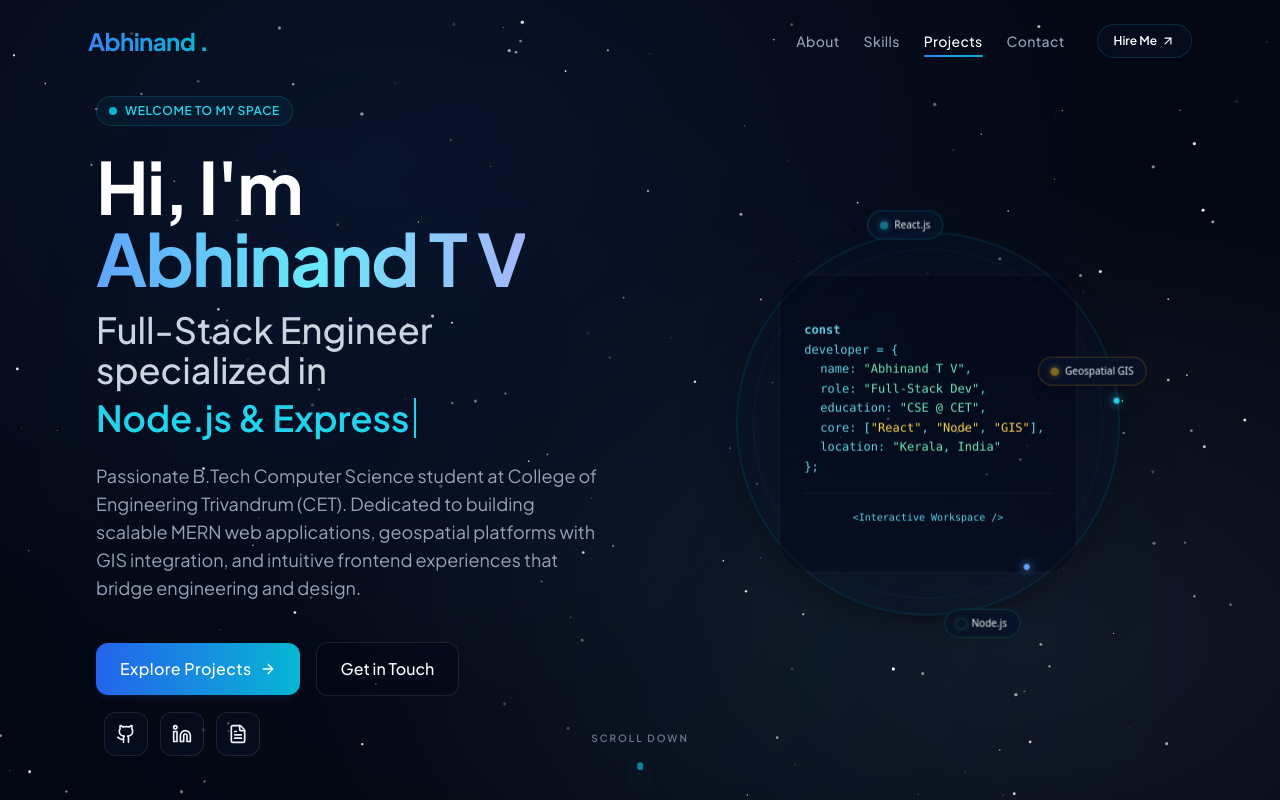
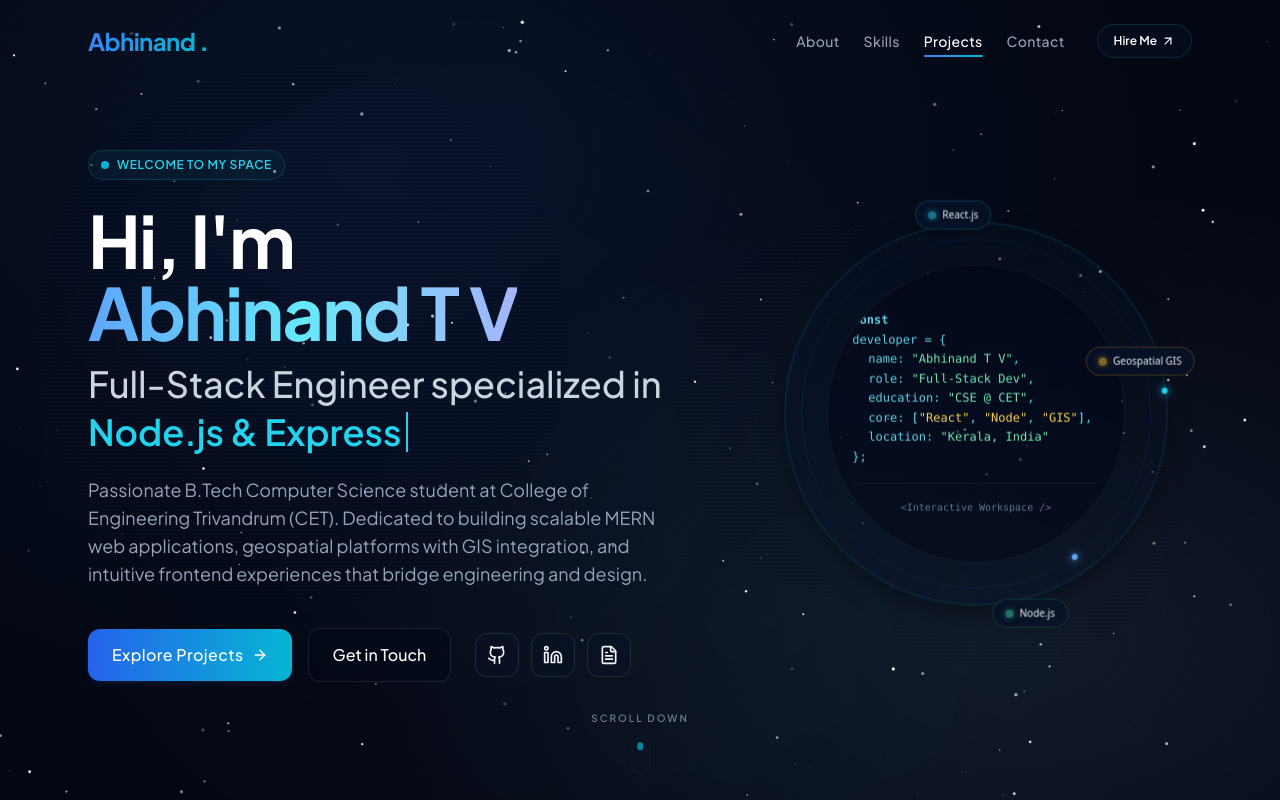
Before and after one commit to abhinand-ab/Portfolio, a React (Create React App) app: page / in a window 1280 px wide. Shown: the top 800 px of the page. Built offline with nearby package versions, Linux system fonts and the light colour scheme.

Commit message:
Small correction

```diff
--- a/src/components/Hero.jsx
+++ b/src/components/Hero.jsx
@@ -46,17 +46,17 @@ export default function Hero() {
     }, [displayedText, isDeleting, currentTechIndex, typingSpeed]);
 
     return (
-        <section id="home" className="relative min-h-screen flex items-center justify-center pt-24 pb-16 bg-transparent grain">
+        <section id="home" className="relative min-h-screen flex items-center justify-center pt-24 pb-16 overflow-hidden bg-transparent grain">
 
             {/* Decorative Nebula Elements */}
             <div className="absolute top-[20%] left-[10%] w-[350px] h-[350px] bg-[#0c4a6e]/5 rounded-full blur-[100px] animate-pulse" />
             <div className="absolute bottom-[20%] right-[10%] w-[300px] h-[300px] bg-[#1e1b4b]/5 rounded-full blur-[90px] animate-pulse-slow" />
             <div className="absolute top-[40%] right-[25%] w-[180px] h-[180px] bg-[#083344]/5 rounded-full blur-[70px]" />
 
-            <div className="max-w-[1500px] mx-auto px-16 sm:px-24 w-full grid grid-cols-1 lg:grid-cols-2 gap-12 lg:gap-16 items-center relative z-10">
+            <div className="max-w-6xl mx-auto px-6 w-full grid grid-cols-1 lg:grid-cols-12 gap-12 items-center relative z-10">
 
                 {/* Text Section */}
-                <div className="flex flex-col justify-center text-left">
+                <div className="lg:col-span-7 flex flex-col justify-center text-left">
 
                     <motion.div
                         initial={{ opacity: 0, y: 15 }}
@@ -169,9 +169,8 @@ export default function Hero() {
                         scale: { duration: 0.8, delay: 0.2 },
                         y: { duration: 6, repeat: Infinity, ease: "easeInOut" }
                     }}
-                    className="flex justify-center items-center relative w-full"
+                    className="lg:col-span-5 flex justify-center items-center relative"
                 >
-                    <div className="hero-visual-wrapper relative flex items-center justify-center select-none">
                     {/* Main Visual Circle */}
                     <div className="relative w-80 h-80 sm:w-96 sm:h-96 rounded-full border border-cyan-500/10 flex items-center justify-center p-4 bg-gradient-to-tr from-slate-950/60 to-blue-950/20 backdrop-blur-3xl shadow-xl shadow-cyan-950/15 glassmorphism">
                         {/* Planetary Orbit Paths and Orbiting Particles */}
@@ -187,8 +186,8 @@ export default function Hero() {
                         </div>
 
                         {/* Displaying some beautiful interactive coding text in a cool editor layout */}
-                            <div className="w-[85%] h-[85%] rounded-[2rem] overflow-hidden bg-slate-950/40 border border-white/5 p-6 flex flex-col justify-center text-xs font-mono text-cyan-300/90 leading-relaxed shadow-inner">
-                                <span className="text-cyan-455 font-bold">const</span> developer = {"{"}
+                        <div className="w-[85%] h-[85%] rounded-full overflow-hidden bg-slate-950/40 border border-white/5 p-6 flex flex-col justify-center text-xs font-mono text-cyan-300/90 leading-relaxed shadow-inner">
+                            <span className="text-cyan-450 font-bold">const</span> developer = {"{"}
                             <div className="pl-4">
                                 <span>name: </span><span className="text-emerald-300">"Abhinand T V"</span>,
                                 <br />
@@ -203,7 +202,7 @@ export default function Hero() {
                                 <span>location: </span><span className="text-emerald-300">"Kerala, India"</span>
                             </div>
                             {"};"}
-                                <div className="mt-4 text-[10px] text-slate-550 border-t border-white/5 pt-4 text-center">
+                            <div className="mt-4 text-[10px] text-slate-500 border-t border-white/5 pt-4 text-center">
                                 &lt;Interactive Workspace /&gt;
                             </div>
                         </div>
@@ -223,7 +222,7 @@ export default function Hero() {
                             transition={{ duration: 4.5, repeat: Infinity, ease: "easeInOut" }}
                             className="absolute -bottom-4 right-1/4 bg-[#081229]/80 backdrop-blur-md border border-emerald-500/25 hover:border-emerald-400 shadow-md hover:shadow-[0_0_12px_rgba(52,211,153,0.25)] text-[10px] px-3 py-1.5 rounded-full flex items-center gap-1.5 hover:scale-105 transition-all cursor-pointer font-sans"
                         >
-                                <span className="w-2 h-2 rounded-full bg-emerald-405 inline-block animate-pulse shadow-[0_0_6px_#34d399]" />
+                            <span className="w-2 h-2 rounded-full bg-emerald-400 inline-block animate-pulse shadow-[0_0_6px_#34d399]" />
                             Node.js
                         </motion.div>
 
@@ -235,7 +234,6 @@ export default function Hero() {
                             <span className="w-2 h-2 rounded-full bg-amber-400 inline-block animate-pulse shadow-[0_0_6px_#fbbf24]" />
                             Geospatial GIS
                         </motion.div>
-                        </div>
                     </div>
                 </motion.div>
 
```
Lines whose indentation alone changed are shown as unchanged.
